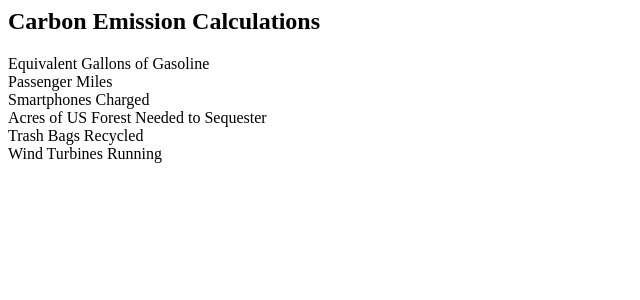
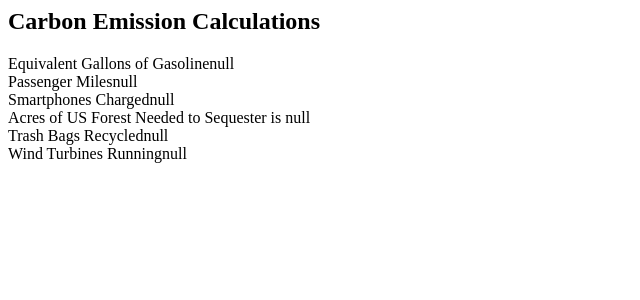
Before and after one commit to slugle4649/CarbonChronicles, a Python web app: template website/templates/information.html in a window 1280 px wide. Shown: the top 300 px of the page, without its empty margins (0-640 px from the left). Run offline with Jinja, Linux system fonts and the light colour scheme; the template is opened without the code that fills it, so the values that code supplies are empty.

Commit message:
Information page

```diff
--- a/website/templates/information.html
+++ b/website/templates/information.html
@@ -7,33 +7,47 @@
         <h2>Carbon Emission Calculations</h2>
 
         <div class="calc-item">
-            <span class="calc-label">Equivalent Gallons of Gasoline</span>
-            <span>{{ quick_stats['calgasoline_gallons'] }}</span>
+            <span class="calc-label" id="gasoline">Equivalent Gallons of Gasoline</span>
         </div>
 
         <div class="calc-item">
-            <span class="calc-label">Passenger Miles</span>
-            <span>{{ quick_stats['passenger_miles'] }}</span>
+            <span class="calc-label" id="passenger">Passenger Miles</span>
         </div>
 
         <div class="calc-item">
-            <span class="calc-label">Smartphones Charged</span>
-            <span>{{ quick_stats['smartphones_charged'] }}</span>
+            <span class="calc-label" id="smartphones">Smartphones Charged</span>
         </div>
 
         <div class="calc-item">
-            <span class="calc-label">Acres of US Forest Needed to Sequester</span>
-            <span>{{ quick_stats['USforest_acres'] }}</span>
+            <span class="calc-label" id="acres">Acres of US Forest Needed to Sequester is </span>
+
         </div>
 
         <div class="calc-item">
-            <span class="calc-label">Trash Bags Recycled</span>
-            <span>{{ quick_stats['trashbags_recycled'] }}</span>
+            <span class="calc-label" id="trash_bags">Trash Bags Recycled</span>
         </div>
 
         <div class="calc-item">
-            <span class="calc-label">Wind Turbines Running</span>
-            <span>{{ quick_stats['windturbines_running'] }}</span>
+            <span class="calc-label" id="wind">Wind Turbines Running</span>
         </div>
+
+        <script type="text/javascript">
+            const queryString = window.location.search;
+            const urlParams = new URLSearchParams(queryString);
+            const forest_acres = urlParams.get('USforest_acres')
+            const calgasoline_gallons = urlParams.get('calgasoline_gallons')
+            const passenger_miles = urlParams.get('passenger_miles')
+            const smartphones = urlParams.get('smartphones_charged')
+            const transhbags = urlParams.get('trashbags_recycled')
+            const wind_turbines = urlParams.get('windturbines_running')
+
+            document.getElementById('acres').textContent += forest_acres
+            document.getElementById('gasoline').textContent += calgasoline_gallons
+            document.getElementById('passenger').textContent += passenger_miles
+            document.getElementById('smartphones').textContent += smartphones
+            document.getElementById('trash_bags').textContent += transhbags
+            document.getElementById('wind').textContent += wind_turbines
+
+        </script>
     </body>
 </html>
--- a/website/views.py
+++ b/website/views.py
@@ -44,6 +44,10 @@ def hover_information():
         }
     return json.dumps(rtn)
 
+@views.route('/detailed_information')
+def detailed_information():
+    return render_template('information.html')
+
 # Rendering AI html page
 @views.route('/ai')
 def ai_render():
```
Also changed, not shown: website/static/index.js (+9 -1 lines).
